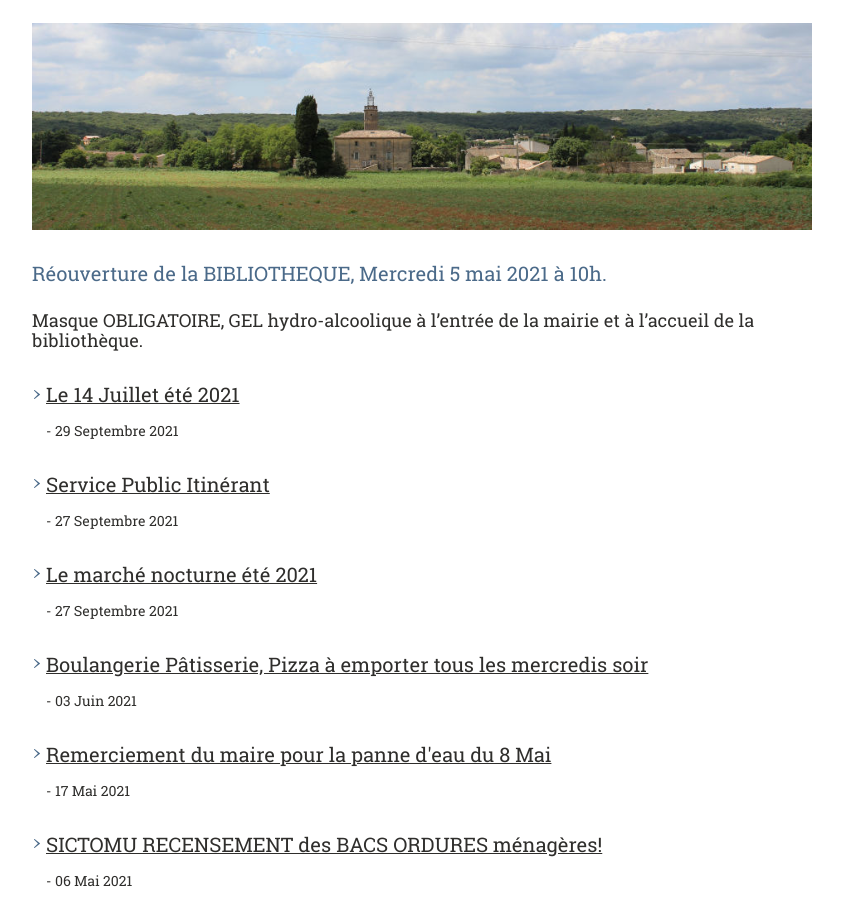
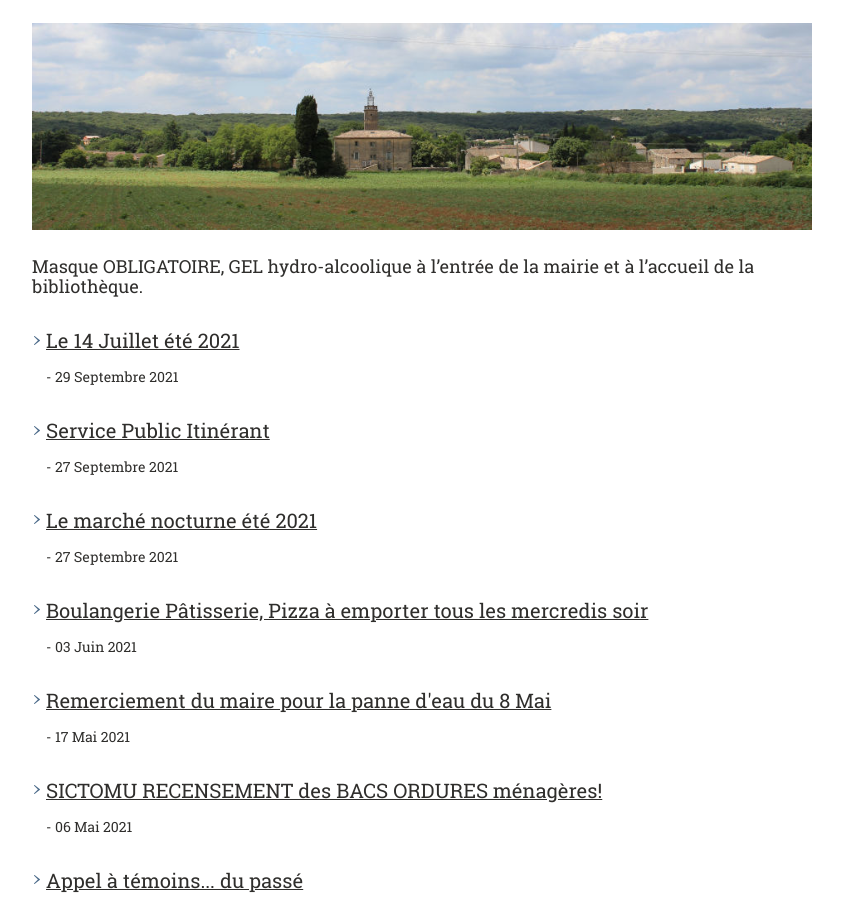
Before and after one commit to Flaux-Village/flaux-village.github.io, a Jekyll site: the page built from actualites.md, in a window 1280 px wide and 900 px high, scrolled down 359 px. Shown: the whole window, without its empty margins (58-901 px from the left). Built offline with Jekyll 4.4.1, drawn with Linux system fonts in a browser that asks for light colours; our own code applies the rules of GitHub Pages for plain Markdown files.

Commit message:
Update actualites.md

```diff
--- a/actualites.md
+++ b/actualites.md
@@ -12,7 +12,6 @@ documents:
 
 ---
 
-## Réouverture de la BIBLIOTHEQUE, Mercredi 5 mai 2021 à 10h.
 ### Masque OBLIGATOIRE, GEL hydro-alcoolique à l’entrée de la mairie et à l’accueil de la bibliothèque.
 
 {% assign sorted = (site.actualites | sort: 'date') | reverse %}
```
